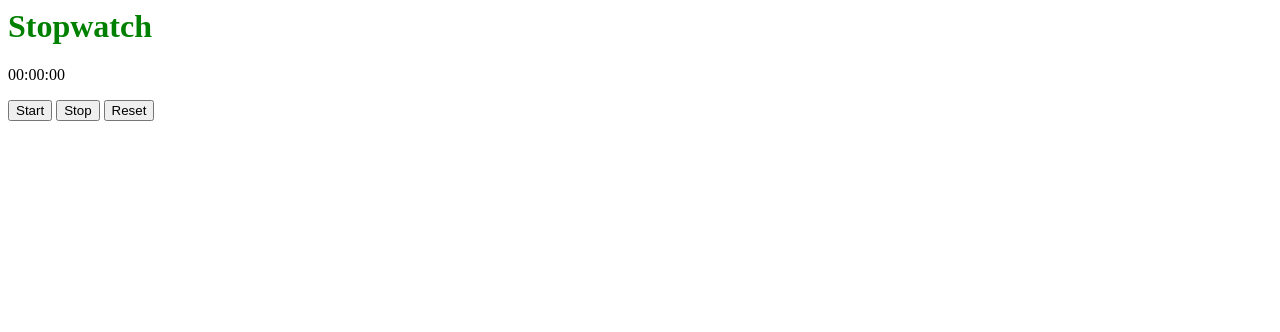
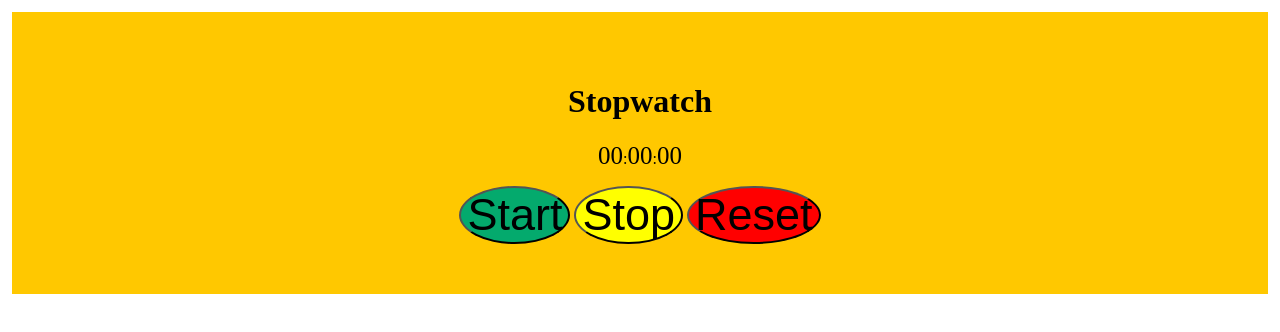
Before and after one commit to zajonesck/stopwatch, a plain HTML site: page index.html in a window 1280 px wide. Drawn offline with Linux system fonts and the light colour scheme.

Commit message:
added colors and centered texts

```diff
--- a/src/css/style.css
+++ b/src/css/style.css
@@ -1,6 +1,34 @@
 h1 {
-  color: green;
+  color: rainbow;
 }
 .wrapper {
-  margin: auto;
+  text-align: center;
+  border-width: 4px;
+  border-style: solid;
+  border-color: white;
+  background-color: rgb(255, 200, 0);
+  border-spacing: 0px;
+  padding: 50px;
 }
+
+button {
+  font-size: 45px;
+  color: black;
+  border-radius: 100%;
+}
+
+#minutes,
+#seconds,
+#tenths {
+  font-size: 25px;
+}
+
+#button-start {
+  background-color: #04aa6d;
+}
+#button-stop {
+  background-color: yellow;
+}
+#button-reset {
+  background-color: red;
+}
```
Also changed, not shown: src/test.js (added).
